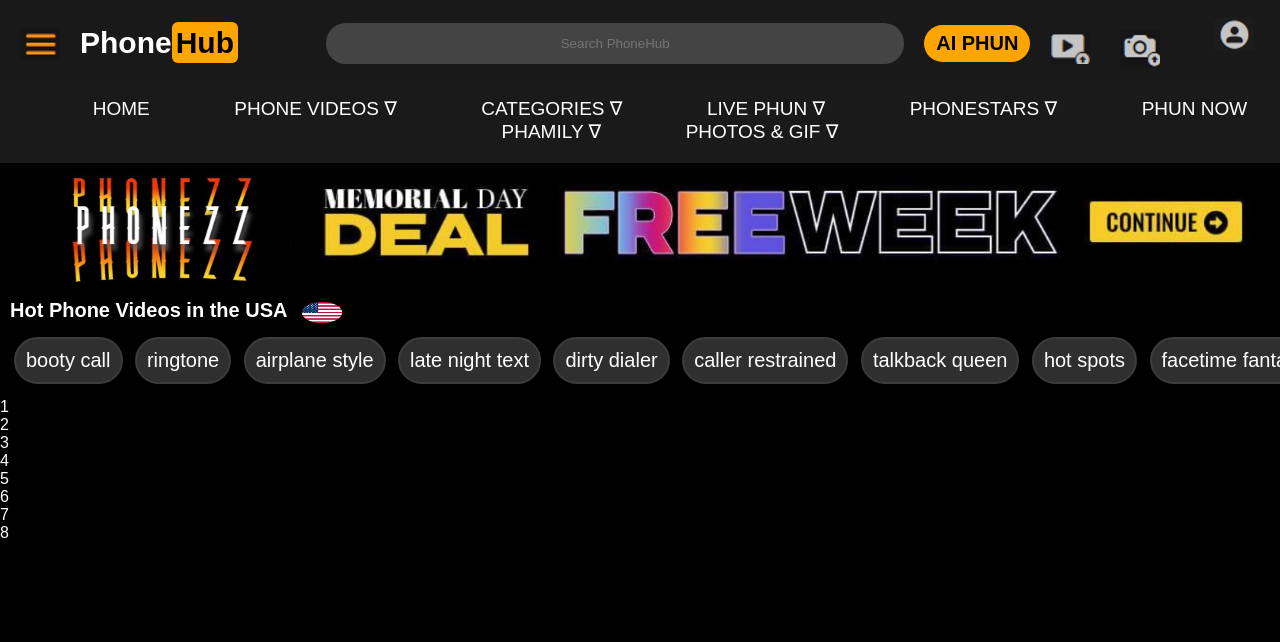
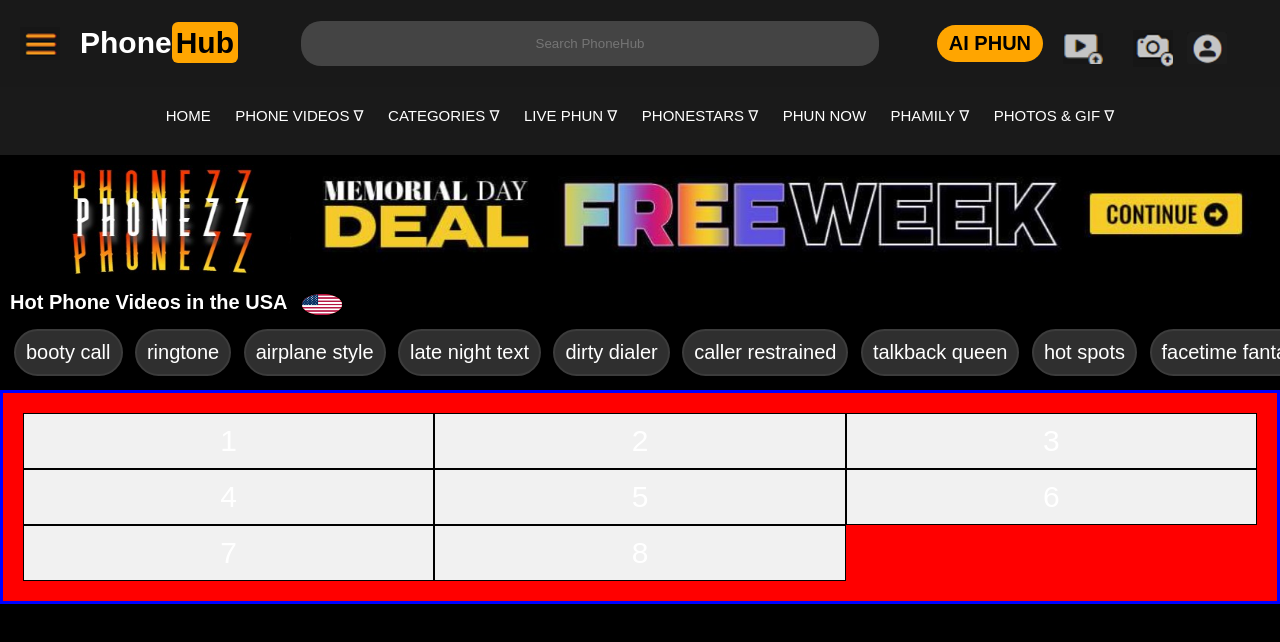
Before and after one commit to las6nia/PhoneHub, a plain HTML site: page main.html in a window 1280 px wide. Drawn offline with Linux system fonts and the light colour scheme.

Commit message:
Update main.css
Updated and added a better UI (maybe??)

```diff
--- a/main.css
+++ b/main.css
@@ -37,24 +37,36 @@
     border-radius: 6px;
     padding: 4px;
 }
-
+/*FIX*/
 #searchbar {
-    margin-left: 7%;
+    margin-left: 5%;
+    margin-right: 3%;
     text-align: center;
     justify-content: center;
     border: none;
-    padding: 13px 100px;
+    padding: 15px 100px;
     border-radius: 20px;
     background-color: rgb(68, 68, 68);
     color: white;
     width: 30%;
     transition: .5s;
+    display: block;
+
+    text-align: start;
+
 }
+#searchbar::placeholder{
+    text-align: center;
+    display: block;
+}
+
 
 #searchbar:hover{
     transition: .5s;
     background-color: rgb(48, 48, 48);
     color: white;
+
+
 }
 
 #aiphones {
@@ -66,19 +78,27 @@
     padding: 7px 12px;
     margin-left: 20px;
     border: none;
-    cursor: pointer;
+    transition: .5s;
+
 }
 
+#aiphones:hover{
+    background-color: rgb(248, 187, 75);
+    cursor: pointer;
+    transition: .5s;
+}
+
+/*come back to make changes*/
 #uploadvideo,
-#uploadpic {
+#uploadpic, #user {
     padding-top: 20px;
     margin-left: 10px;
     width: 40px;
 }
 
 #user {
-    position: absolute;
-    top: 8px;
+    align-items: end;
+    position:relative;
     right: 16px;
     width: 40px;
 }
@@ -90,14 +110,24 @@
 }
 
 .option-layout button {
-    background: none;
-    border: none;
+    background:none;
+    border-style: none;
     color: white;
-    font-size: 19px;
-    margin: 0 10px;
-    padding-left: 60px;
-    display: inline-block;
+    font-family: arial;
+    font-size: 15px;
+    display: inline;
+
+    border-radius: 5px;
+
+    overflow: hidden;
+    padding: 10px;
+    transition: .5s;
+}
+
+.option-layout button:hover {
+    background-color: rgba(128, 128, 128, 0.35);
     cursor: pointer;
+    transition: .5s;
 }
 
 .banner {
@@ -148,3 +178,25 @@
     transition: .4s;
     background-color: rgba(82, 82, 82, 0.924);
 }
+
+.grid{
+display: grid;
+  grid-template-columns: auto auto auto;
+  background-color: dodgerblue;
+  padding: 10px;
+  padding: 20px;
+  border: solid blue;
+
+    background-color: red;
+
+}
+
+.grid div {
+  background-color: #f1f1f1;
+  border: 1px solid black;
+  padding: 10px;
+  font-size: 30px;
+  text-align: center;
+}
+
+/*follow up - https://www.w3schools.com/css/tryit.asp?filename=trycss_grid*/
```
